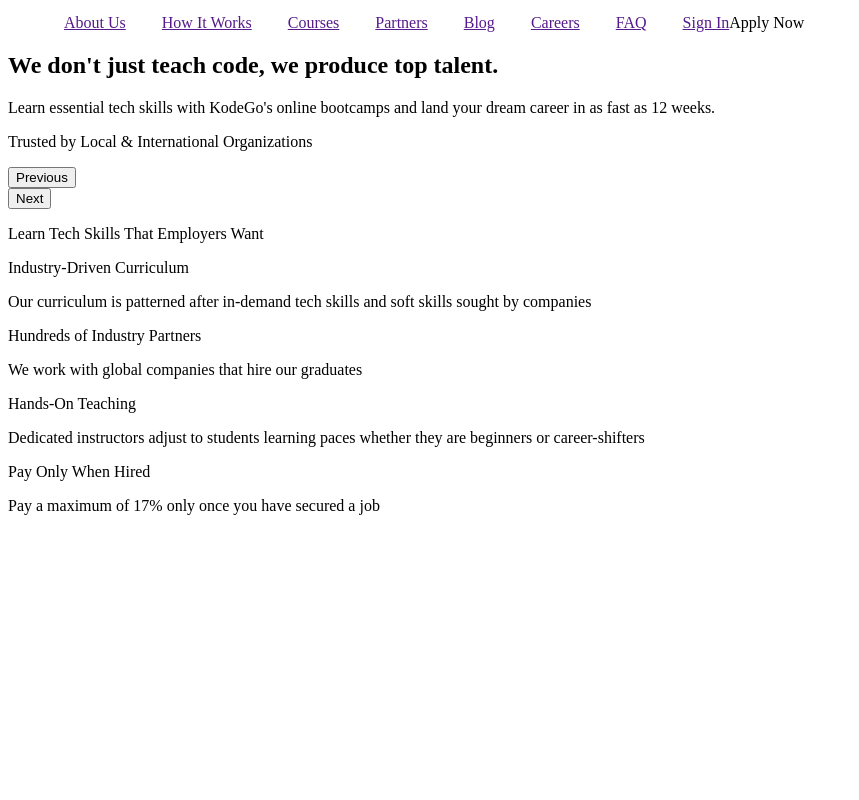
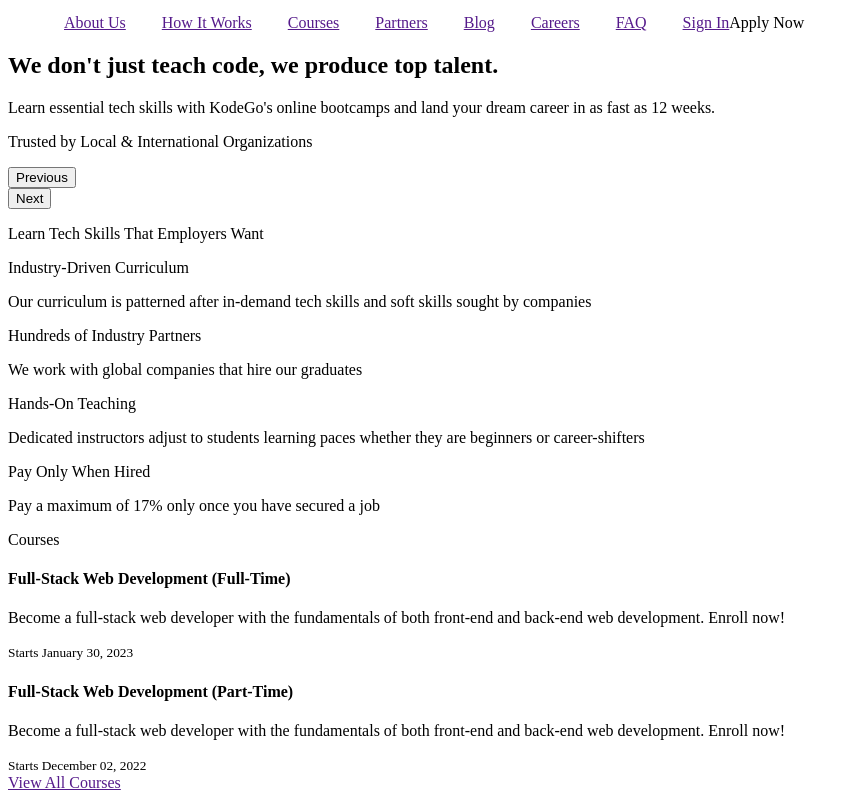
Before and after one commit to christiandiloy/kodego-website-clone, a plain HTML site: page index.html in a window 1280 px wide. Shown: the part 314-1114 px from the top of the page, without its empty margins (0-859 px from the left). Before the commit the page ends 845 px from the top, so only its background shows below. Drawn offline with Linux system fonts and the light colour scheme.

Commit message:
Added 4th section details

```diff
--- a/index.html
+++ b/index.html
@@ -126,8 +126,34 @@
             </div>
         </section>
         <section>
-            <div></div>
+            <div>
+                <div>
+                    <div>
+                        <p>Courses</p>
+                    </div>
+                </div>
+                <div>
+                    <div>
+                        <h4>Full-Stack Web Development (Full-Time)</h4>
+                        <p>Become a full-stack web developer with the fundamentals of both front-end and back-end web development. Enroll now!</p>
+                        <small>Starts January 30, 2023</small>
+                    </div>
+                </div>
+                <div>
+                    <div>
+                        <h4>Full-Stack Web Development (Part-Time)</h4>
+                        <p>Become a full-stack web developer with the fundamentals of both front-end and back-end web development. Enroll now!</p>
+                        <small>Starts December 02, 2022</small>
+                    </div>
+                </div>
+                <div>
+                    <div>
+                        <a href="">View All Courses</a>
+                    </div>
+                </div>
+            </div>
         </section>
+
     </div>
 </body>
 </html>
```
